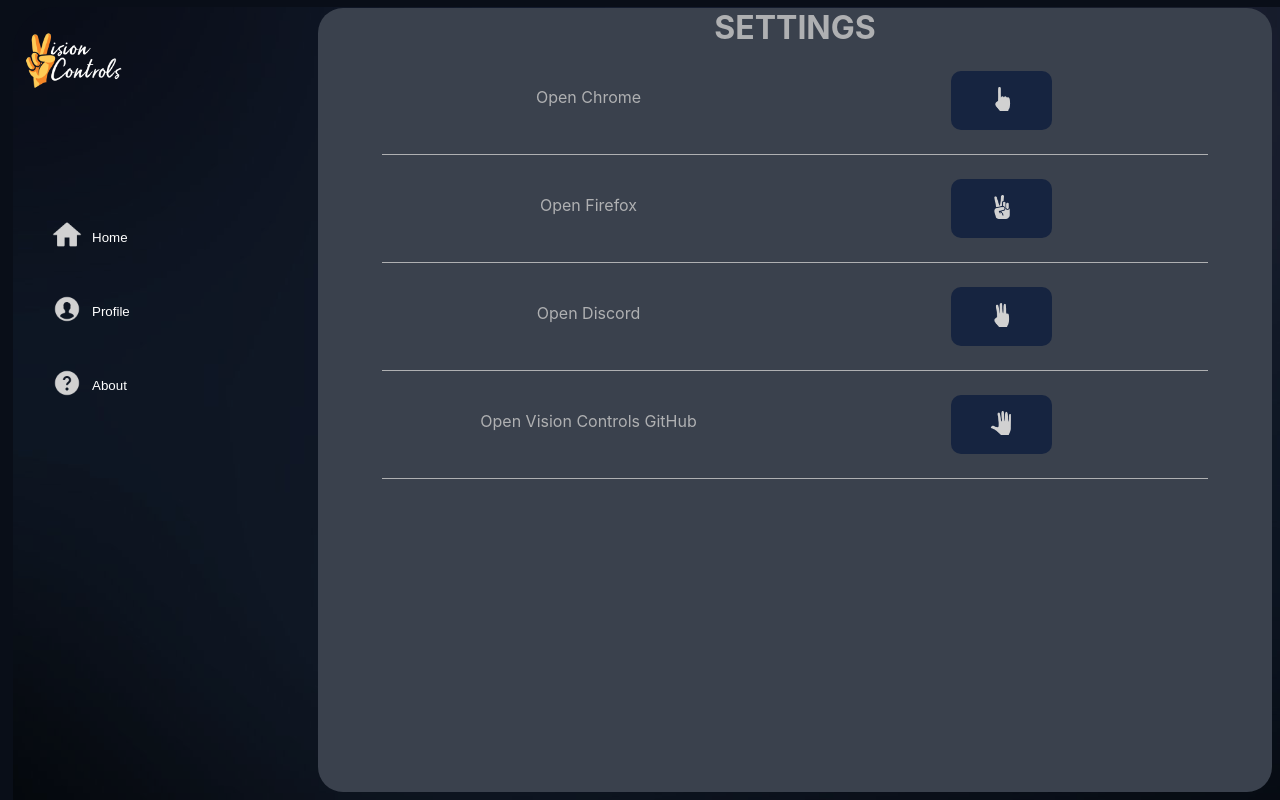
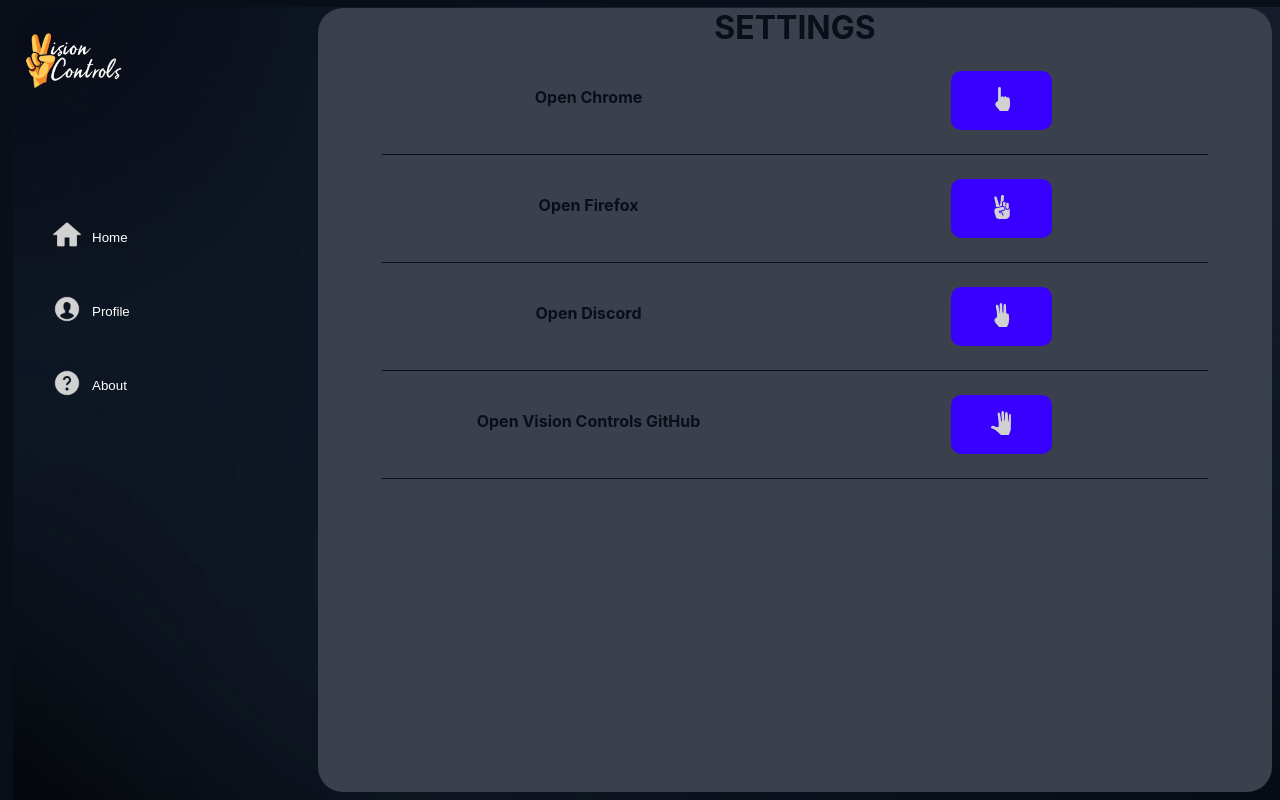
Before and after one commit to aggie-coding-club/Gesture, a React (Create React App) app in the folder front-end/: page /settings in a window 1280 px wide. Built offline with nearby package versions, Linux system fonts and the light colour scheme.

Commit message:
changed btn color

```diff
--- a/front-end/src/components/Settings/HandButtons.js
+++ b/front-end/src/components/Settings/HandButtons.js
@@ -36,8 +36,7 @@
   const btnStyle = {
     cursor: "pointer",
     border: borderClr,
-    color: "#afb0b2",
-    backgroundColor: "#162440",
+    backgroundColor: "#3800ff",
     padding: "2vh 3vw",
     outline: "none",
     borderRadius: "10px"
--- a/front-end/src/components/Settings/SettingsLayout.js
+++ b/front-end/src/components/Settings/SettingsLayout.js
@@ -30,7 +30,7 @@
 
   const settingsStyle = {
     background: "#3a414d",
-    color: "#afb0b2",
+    color: "#090e18",
     height: "98vh",
     borderRadius: "25px",
     margin: "1vh 1vh 1vh 0",
--- a/front-end/src/components/Settings/TrickGesturePair.js
+++ b/front-end/src/components/Settings/TrickGesturePair.js
@@ -8,7 +8,7 @@
     textAlign: "center",
     padding: "3vh 0",
 
-    borderBottom: "1px solid #afb0b2"
+    borderBottom: "1px solid #090e18"
   }
 
   const trickContainer = {
@@ -23,14 +23,13 @@
 
   const handButtonsStyle = {
     flex: 1,
-    //backgroundColor: "red"
   }
 
   return (
     <div style={contentStyle}>
         <div style={trickContainer}>
           <div style={tricksStyle}>
-          {trick}
+            <h4>{trick}</h4>
           </div>
 
         </div>
```
